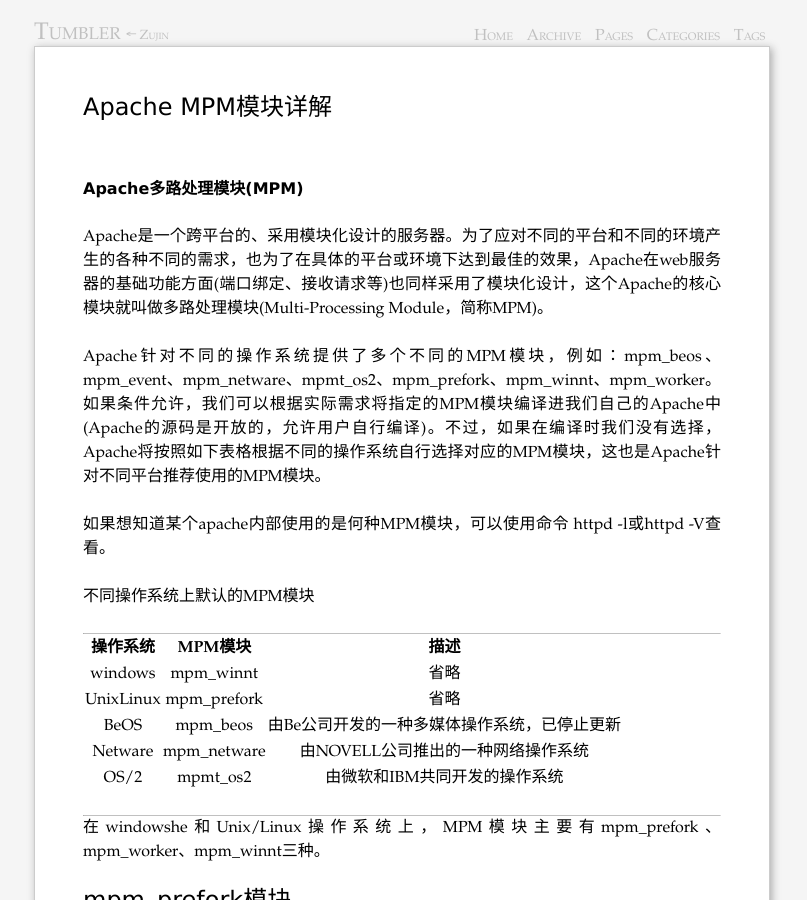
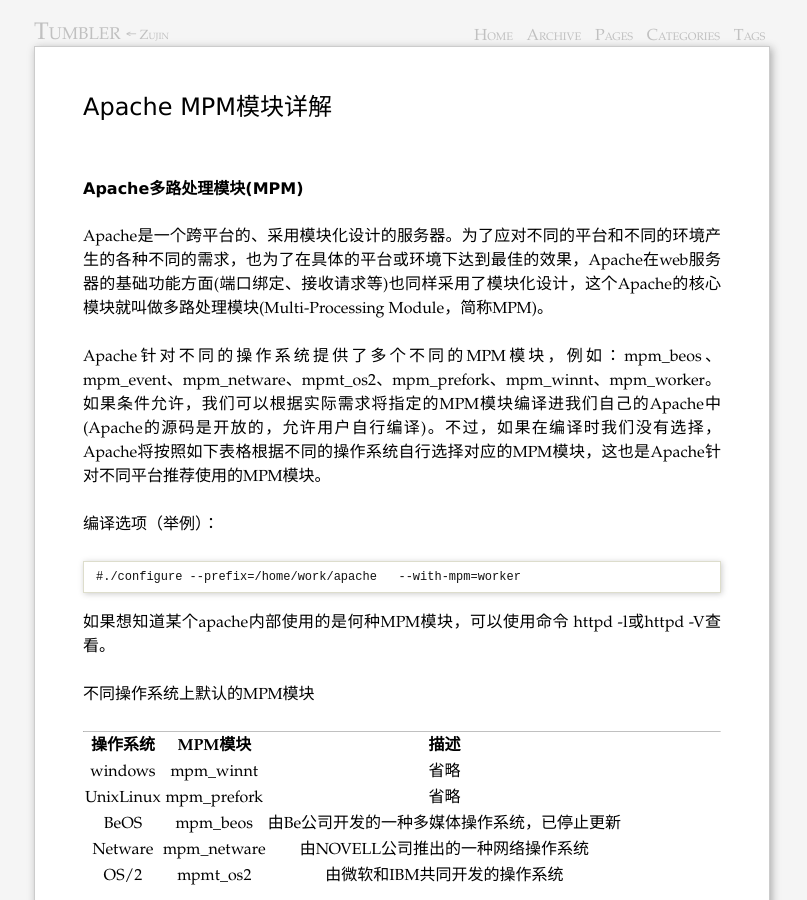
Before and after one commit to yuzujin/yuzujin.github.com, a Jekyll site: the page built from _posts/2016-06-12-apache.md, in a window 1280 px wide and 900 px high. Shown: the whole window, without its empty margins (238-1045 px from the left). Built offline with Jekyll 4.4.1, drawn with Linux system fonts in a browser that asks for light colours.

Commit message:
update 2016-06-12

```diff
--- a/_posts/2016-06-12-apache.md
+++ b/_posts/2016-06-12-apache.md
@@ -10,7 +10,12 @@ tags: []
 
 Apache是一个跨平台的、采用模块化设计的服务器。为了应对不同的平台和不同的环境产生的各种不同的需求，也为了在具体的平台或环境下达到最佳的效果，Apache在web服务器的基础功能方面(端口绑定、接收请求等)也同样采用了模块化设计，这个Apache的核心模块就叫做多路处理模块(Multi-Processing Module，简称MPM)。
 
-Apache针对不同的操作系统提供了多个不同的MPM模块，例如：mpm_beos、mpm_event、mpm_netware、mpmt_os2、mpm_prefork、mpm_winnt、mpm_worker。如果条件允许，我们可以根据实际需求将指定的MPM模块编译进我们自己的Apache中(Apache的源码是开放的，允许用户自行编译)。不过，如果在编译时我们没有选择，Apache将按照如下表格根据不同的操作系统自行选择对应的MPM模块，这也是Apache针对不同平台推荐使用的MPM模块。
+Apache针对不同的操作系统提供了多个不同的MPM模块，例如：mpm_beos、mpm_event、mpm_netware、mpmt_os2、mpm_prefork、mpm_winnt、mpm_worker。
+如果条件允许，我们可以根据实际需求将指定的MPM模块编译进我们自己的Apache中(Apache的源码是开放的，允许用户自行编译)。不过，如果在编译时我们没有选择，Apache将按照如下表格根据不同的操作系统自行选择对应的MPM模块，这也是Apache针对不同平台推荐使用的MPM模块。
+
+编译选项（举例）：
+
+	#./configure --prefix=/home/work/apache   --with-mpm=worker
 
 如果想知道某个apache内部使用的是何种MPM模块，可以使用命令 httpd -l或httpd -V查看。
 
```
